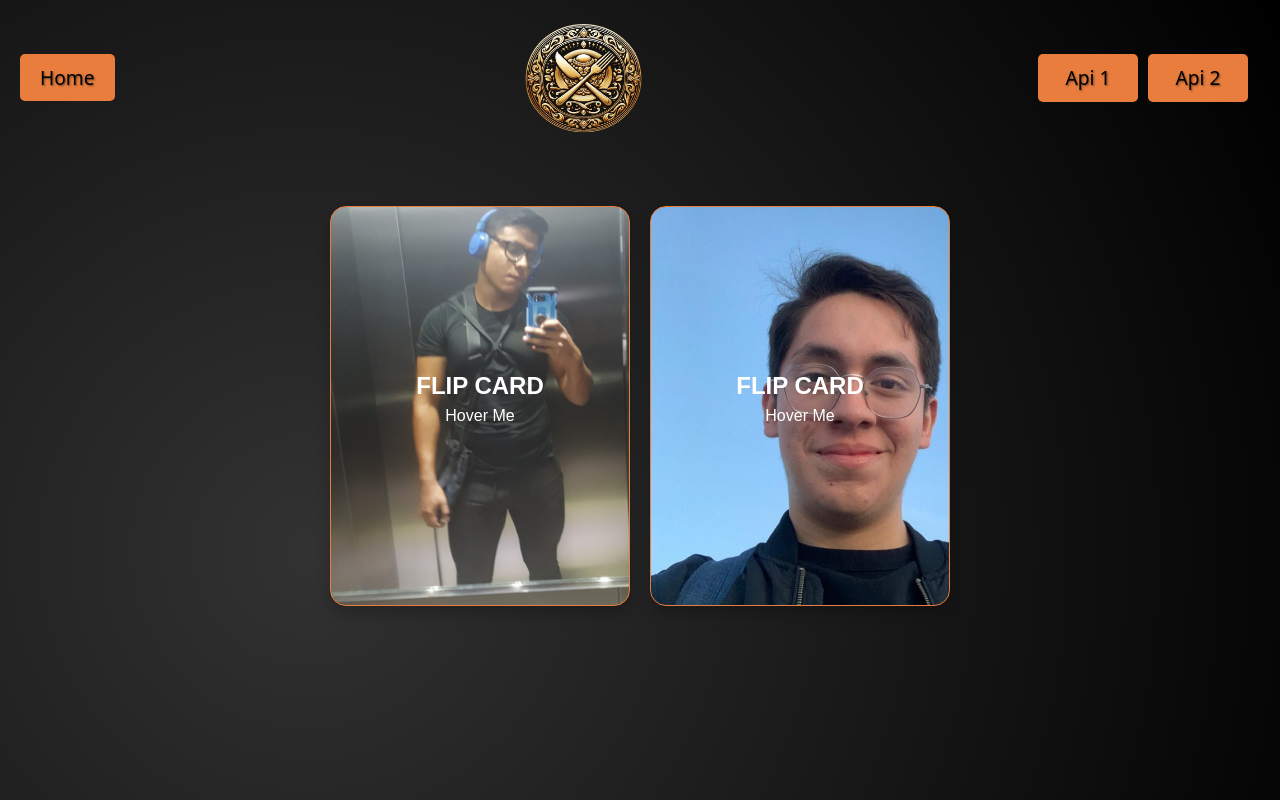
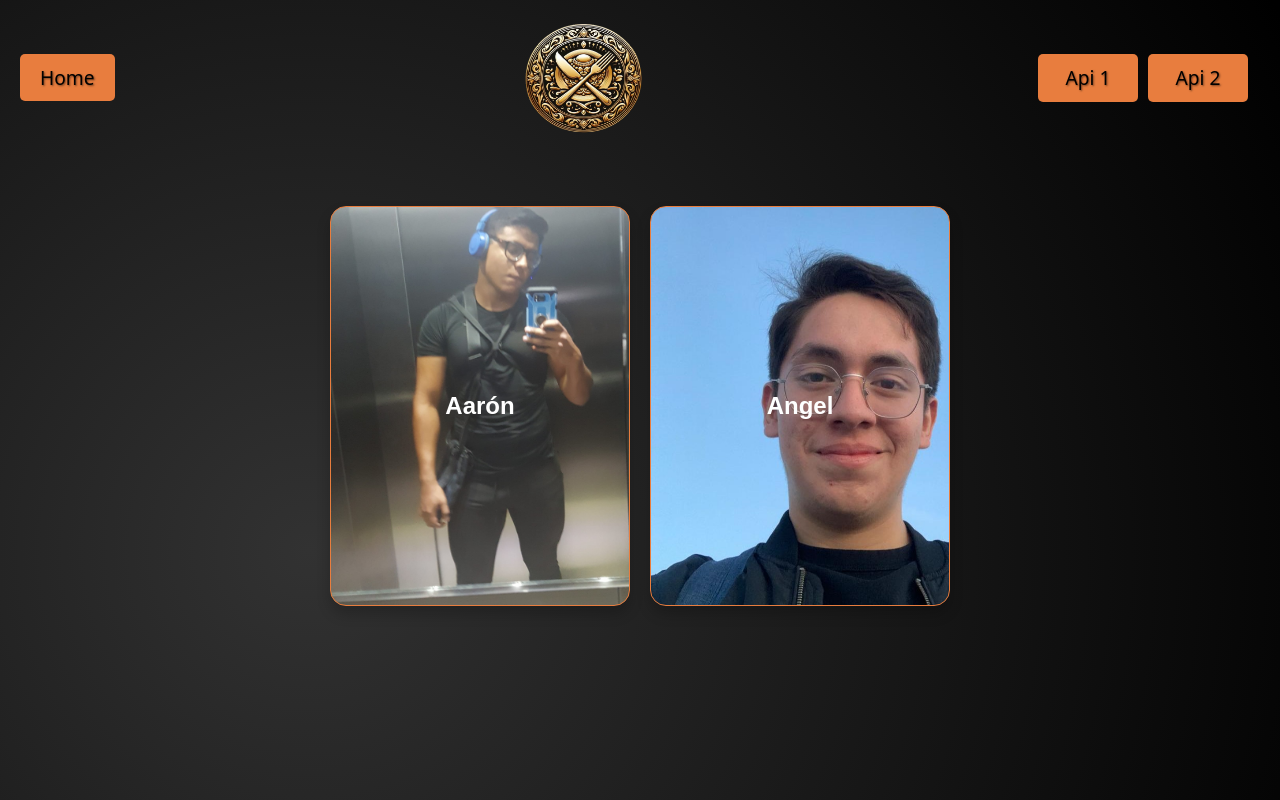
Before and after one commit to regaaron/ExamenApi, an Angular app: page /inicio in a window 1280 px wide. Built offline with nearby package versions, Linux system fonts and the light colour scheme.

Commit message:
made last changes
ejje

```diff
--- a/src/app/componentes/inicio/inicio.component.html
+++ b/src/app/componentes/inicio/inicio.component.html
@@ -3,12 +3,11 @@
     <div class="flip-card">
       <div class="flip-card-inner">
         <div class="flip-card-front n1">
-          <p class="title">FLIP CARD</p>
-          <p>Hover Me</p>
+          <p class="title">Aarón</p>
         </div>
         <div class="flip-card-back">
           <p class="title">Luis Aaron Lopez Ramirez</p>
-          <p>¡Hola! Soy Luis Aaron López Ramírez, estudiante de Ingeniería en Sistemas Computacionales. Mi pasión radica en el desarrollo de tecnologías web, abarcando desde simples páginas informativas hasta complejos sistemas empresariales. Este camino ha cultivado en mí un profundo interés por la programación y las soluciones digitales.</p>
+          <p>Hi! I'm Luis Aaron López Ramírez, a Computer Systems Engineering student. My passion lies in the development of web technologies, ranging from simple informative pages to complex enterprise systems. This path has cultivated in me a deep interest in programming and digital solutions.</p>
           <div class="social-icons">
             <a href="https://www.facebook.com" target="_blank"><i class="fa-brands fa-facebook"></i></a>
             <a href="https://www.instagram.com" target="_blank"><i class="fa-brands fa-instagram"></i></a>
@@ -21,12 +20,11 @@
     <div class="flip-card">
       <div class="flip-card-inner">
         <div class="flip-card-front n2">
-          <p class="title">FLIP CARD</p>
-          <p>Hover Me</p>
+          <p class="title">Angel</p>
         </div>
         <div class="flip-card-back">
-          <p class="title">Angel Ivan Reyes Hernandez </p>
-          <p>Hola! me llamo Ivan y soy estudiante de Ingeniería en Sistemas Computacionales. Dedico gran parte de mi tiempo al desarrollo de tecnologías web, desde páginas web informativas hasta sistemas empresariales basados en web, lo que me me ha hecho que desarrolle un gusto especial por esta área de la programación.</p>
+          <p class="title">Angel Iván Reyes Hernández </p>
+          <p>Hello! my name is Ivan and I am a Computer Systems Engineering student. I dedicate most of my time to the development of web technologies, from informative web pages to web-based business systems, which has made me develop a special taste for this area of programming.</p>
           <div class="social-icons">
             <a href="https://www.facebook.com" target="_blank"><i class="fa-brands fa-facebook"></i></a>
             <a href="https://www.instagram.com" target="_blank"><i class="fa-brands fa-instagram"></i></a>
```
